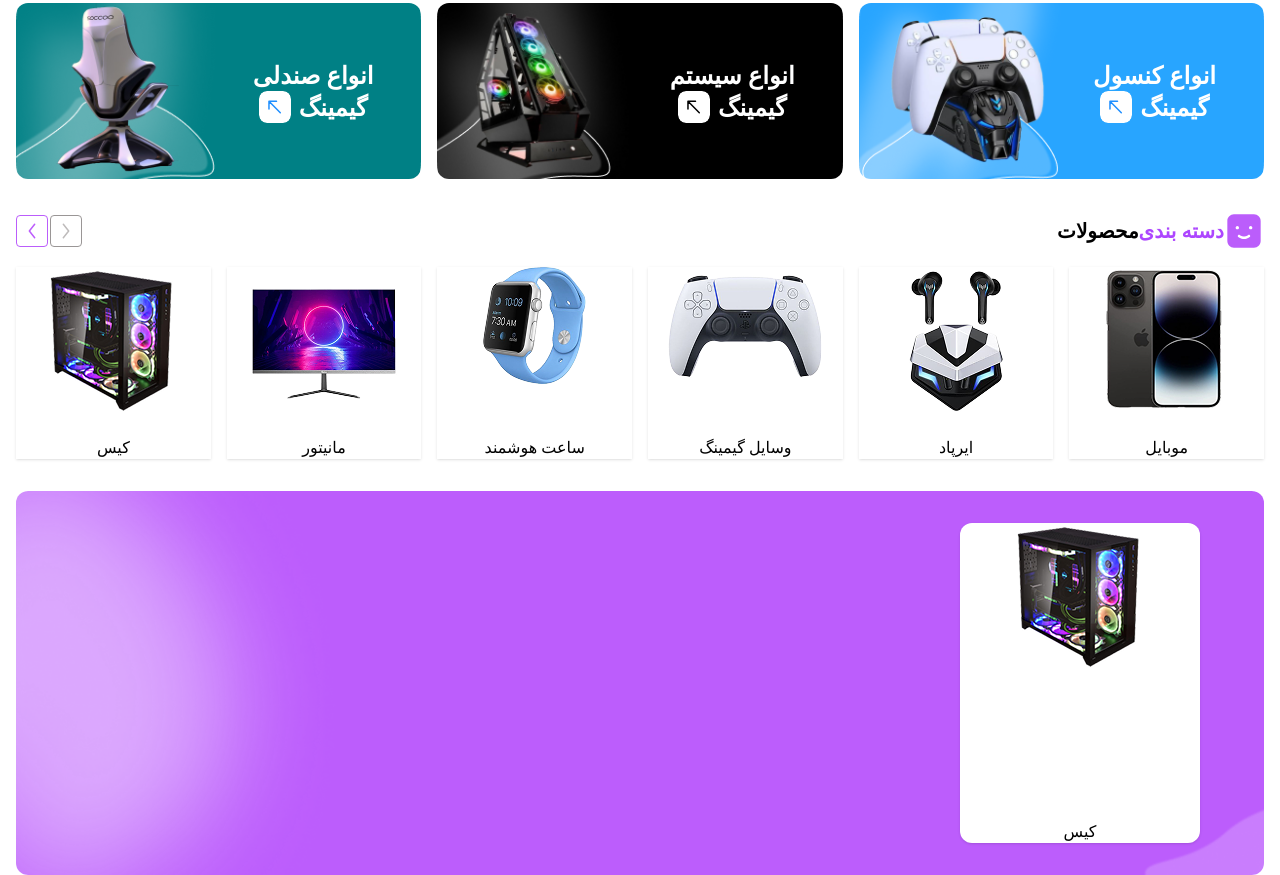
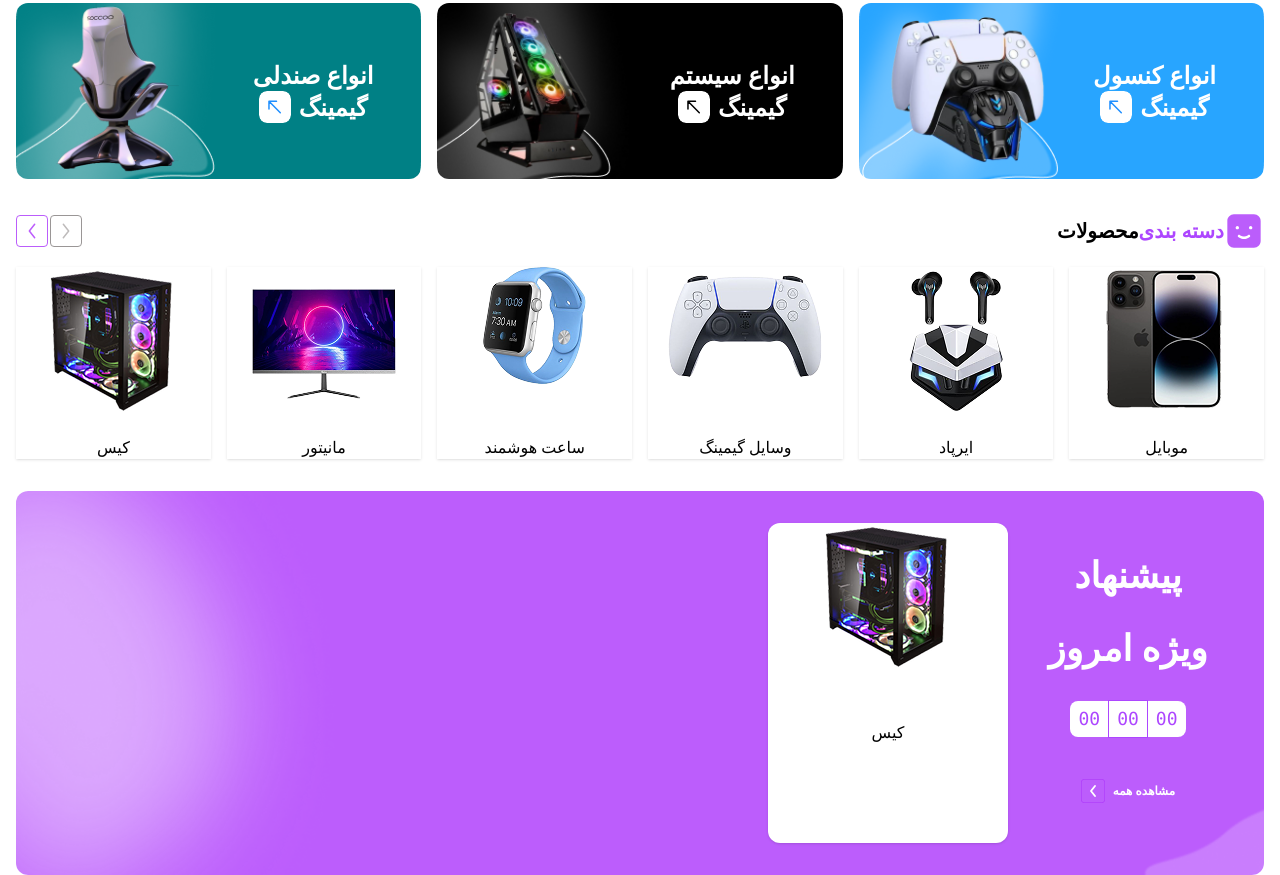
Before and after one commit to alireza-k97/ShopApp, a website: page dist/index.html in a window 1280 px wide. Shown: the part 631-1506 px from the top of the page. Drawn offline with Linux system fonts and the light colour scheme.

Commit message:
added part of offer

```diff
--- a/dist/index.html
+++ b/dist/index.html
@@ -134,12 +134,26 @@
         </div>
       </div>
     </div>
-    <div id="offer" class="mt-8 bg-[url('/images/OFFER.png')] bg-cover bg-center w-full h-96 flex items-center justify-start px-16 rounded-xl">
-
+    <div id="offer" class="mt-8 bg-[url('/images/OFFER.png')] bg-cover bg-center w-full h-96 flex items-center justify-start px-4 rounded-xl">
+      <div class="bg-transparent w-60 h-80 flex flex-col justify-evenly items-center">
+        <h1 class="text-white font-bold text-4xl">پیشنهاد</h1>
+        <h1 class="text-white font-bold text-4xl">ویژه امروز</h1>
+        <div class="flex items-center ">
+          <div id="hours" class="bg-white rounded-r-lg text-purple-500 px-2 py-1 text-lg font-mono">00</div>
+          <div id="minutes" class="bg-white border text-purple-500 px-2 py-1 text-lg font-mono">00</div>
+          <div id="seconds" class="bg-white rounded-l-lg text-purple-500 px-2 py-1 text-lg font-mono">00</div>
+        </div>
+        <button class="flex items-center justify-center gap-2 text-white font-bold text-xs py-2 px-4 rounded cursor-pointer">
+          <p>مشاهده همه</p>
+          <img class="w-6 h-6" src="../images/dirpurple.svg" alt="">
+        </button>
+      </div>
 
       <div class="bg-white flex flex-col items-center justify-between shadow w-60 h-80 rounded-xl">
         <img src="../images/case.png" alt="phone-photo">
-        <h3>کیس</h3>
+        <h1>کیس</h1>
+        <div></div>
+        <div></div>
       </div>
     </div>
 
```
Also changed, not shown: dist/style.css, images/dirpurple.svg (added).
